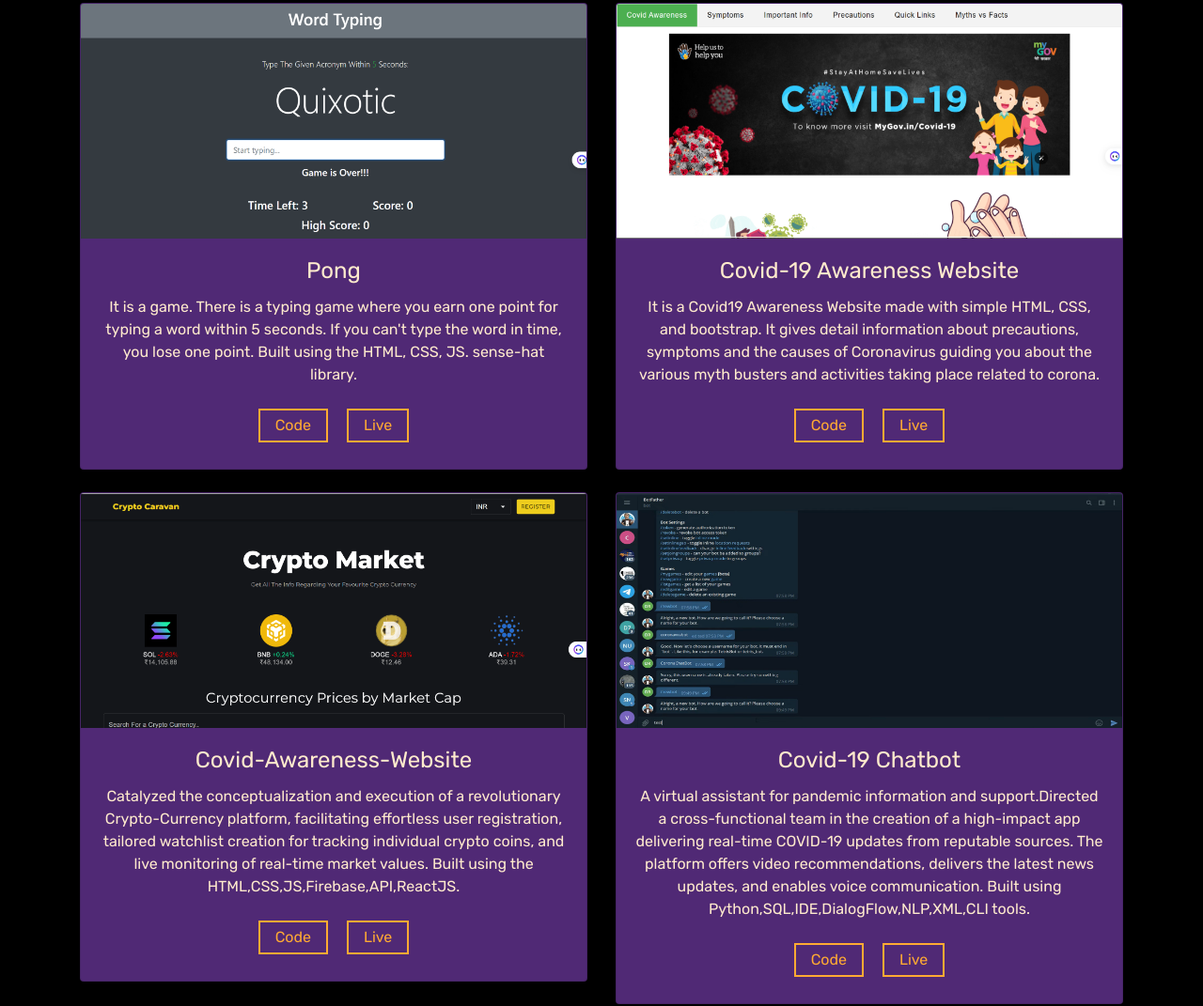
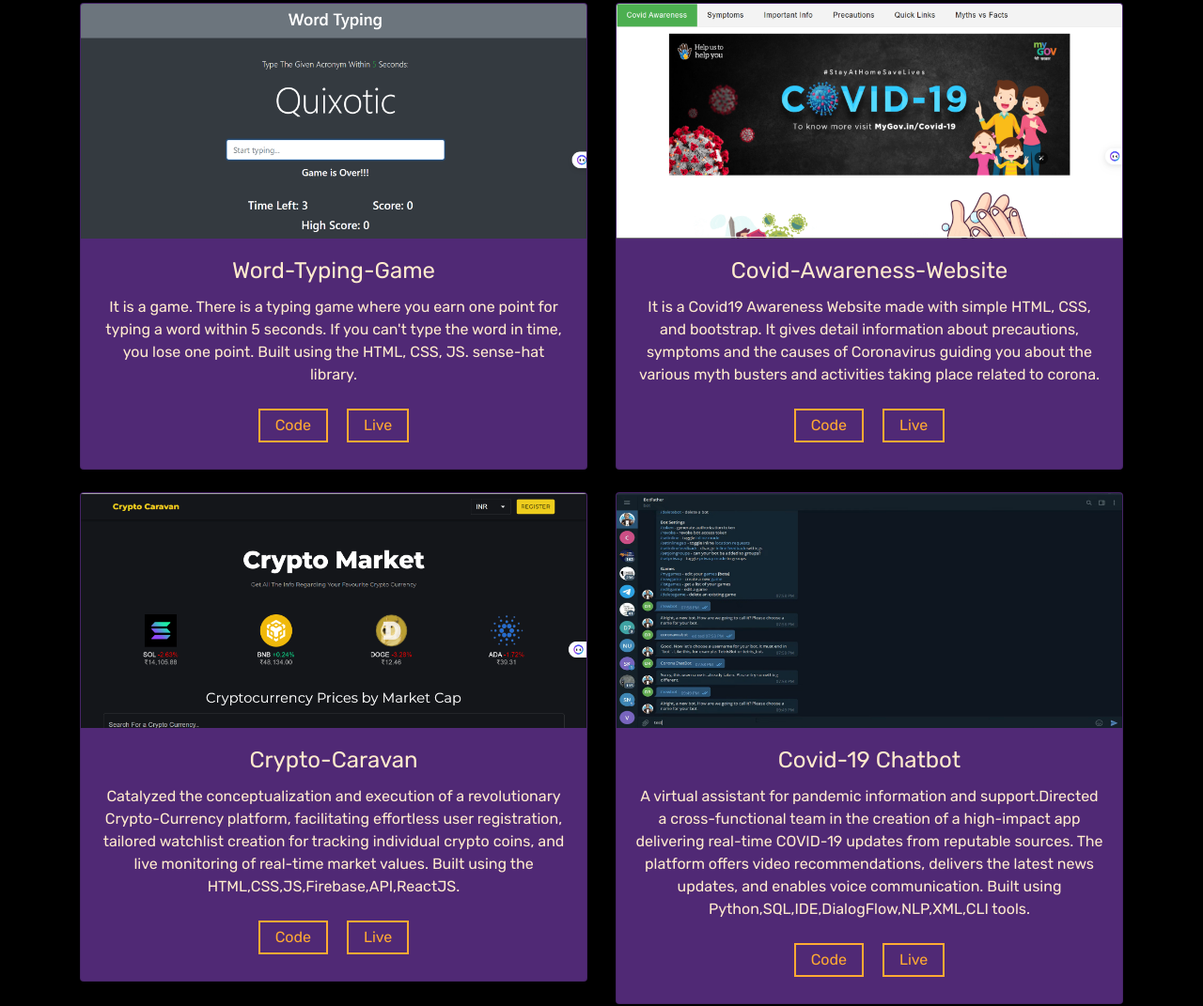
Before and after one commit to ChandanSulochnaModi/My-Portfolio, a website: page index.html in a window 1280 px wide. Shown: the part 2368-3439 px from the top of the page at 94% size. Drawn offline with nearby package versions, Linux system fonts and the light colour scheme.

Commit message:
index.html

```diff
--- a/index.html
+++ b/index.html
@@ -366,7 +366,7 @@
                         <img class="card-img-top project-img" src="./Images/Projects/WordType.png" alt="">
                         <div class="card-body">
                             <center>
-                            <h4 class="card-title">Pong</h4>
+                            <h4 class="card-title">Word-Typing-Game</h4>
                             <p class="card-text">It is a game. There is a typing game where you earn one point for typing a word within 5 seconds. If you can't type the word in time, you lose one point. Built using the HTML, CSS, JS.
                                 sense-hat library.
                             </p>
@@ -385,7 +385,7 @@
                         <img class="card-img-top project-img" src="./Images/Projects/Covid-19.png" alt="">
                         <div class="card-body">
                             <center>
-                            <h4 class="card-title">Covid-19 Awareness Website</h4>
+                            <h4 class="card-title">Covid-Awareness-Website</h4>
                             <p class="card-text">It is a Covid19 Awareness Website made with simple HTML, CSS, and bootstrap. It gives detail information about precautions, symptoms and the causes of Coronavirus guiding you about the various myth busters and activities taking place related to corona.
                             </p>
                             <button onclick="location.href='https://github.com/ChandanSulochnaModi/Covid-Awareness-Website';"
@@ -403,7 +403,7 @@
                         <img class="card-img-top project-img" src="./Images/Projects/Crypto-Caravan.png" alt="">
                         <div class="card-body">
                             <center>
-                            <h4 class="card-title">Covid-Awareness-Website</h4>
+                            <h4 class="card-title">Crypto-Caravan</h4>
                             <p class="card-text">Catalyzed the conceptualization and execution of a
                                revolutionary Crypto-Currency platform, facilitating
                                effortless user registration, tailored watchlist creation
```
